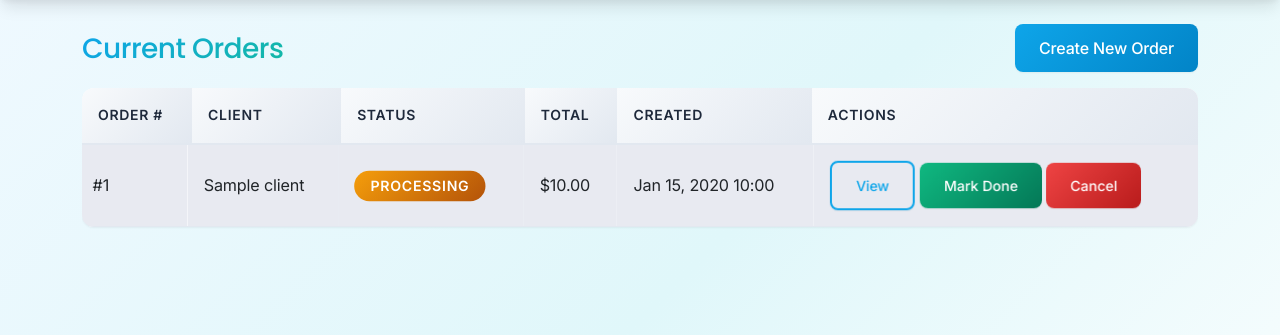
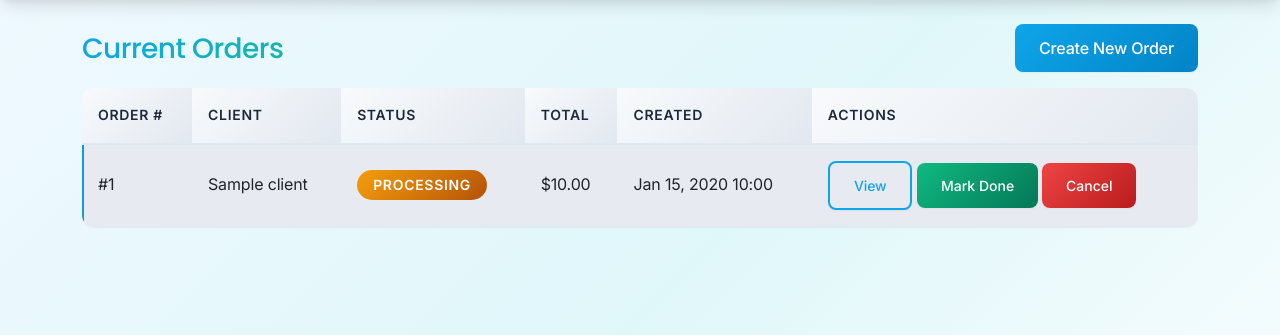
Before and after one commit to NewPyDev/WEC, a Django app: page /orders/ in a window 1280 px wide, with the pointer over the restyled element. Shown: the part 80-415 px from the top of the page. Run offline with Django 4.2, Linux system fonts and the light colour scheme; a user stored in the database is signed in; tables that the repository leaves empty hold one stand-in row (values such as "Sample post").

Commit message:
Fixed hover overflow bug

```diff
--- a/static/css/style.css
+++ b/static/css/style.css
@@ -515,7 +515,8 @@ main {
 
 .table tbody tr:hover {
     background-color: rgba(37, 99, 235, 0.05);
-    transform: scale(1.01);
+    /* transform: scale(1.01); - RE MOVED to prevent horizontal overflow */
+    box-shadow: inset 2px 0 0 var(--primary-color);
 }
 
 .table tbody td {
@@ -841,7 +842,7 @@ footer {
 }
 
 .card-modern:hover {
-    transform: translateY(-8px) scale(1.02);
+    transform: translateY(-8px);
     box-shadow: 0 20px 40px rgba(0, 0, 0, 0.15);
 }
 
```
